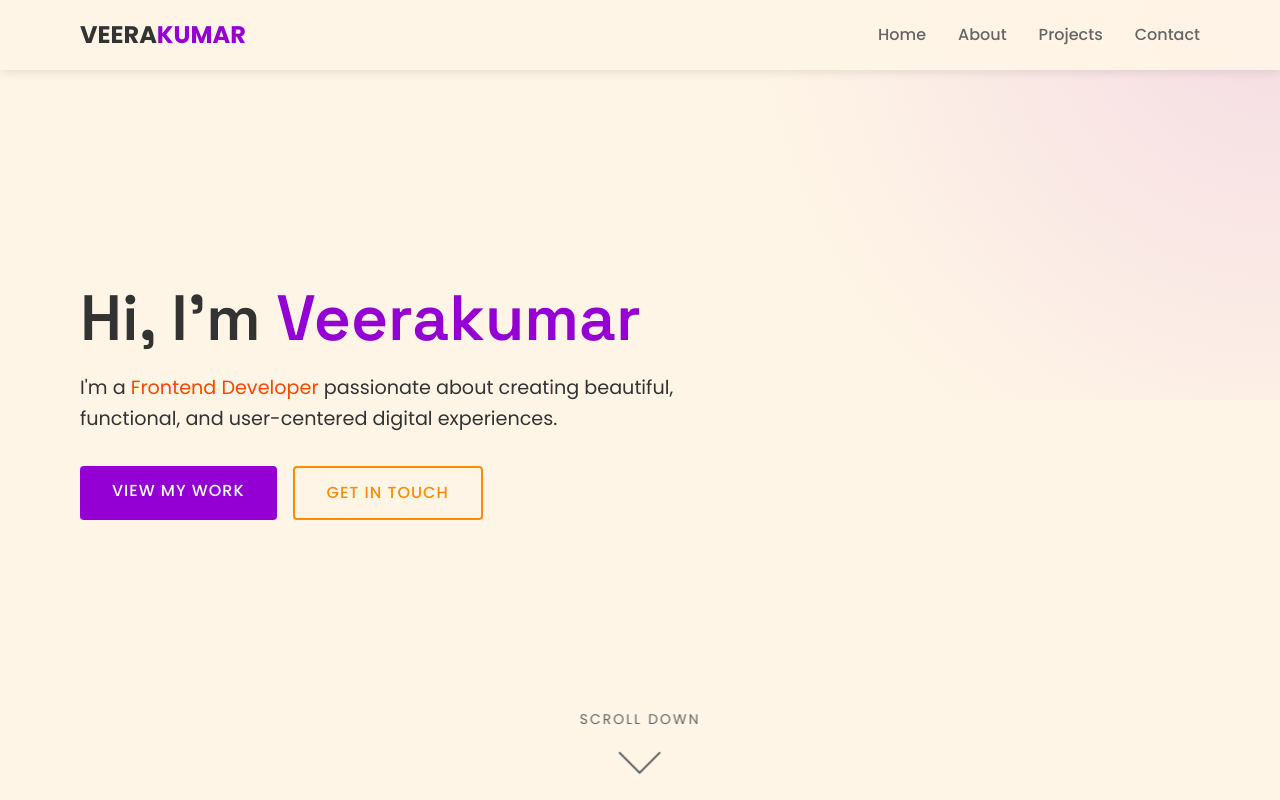
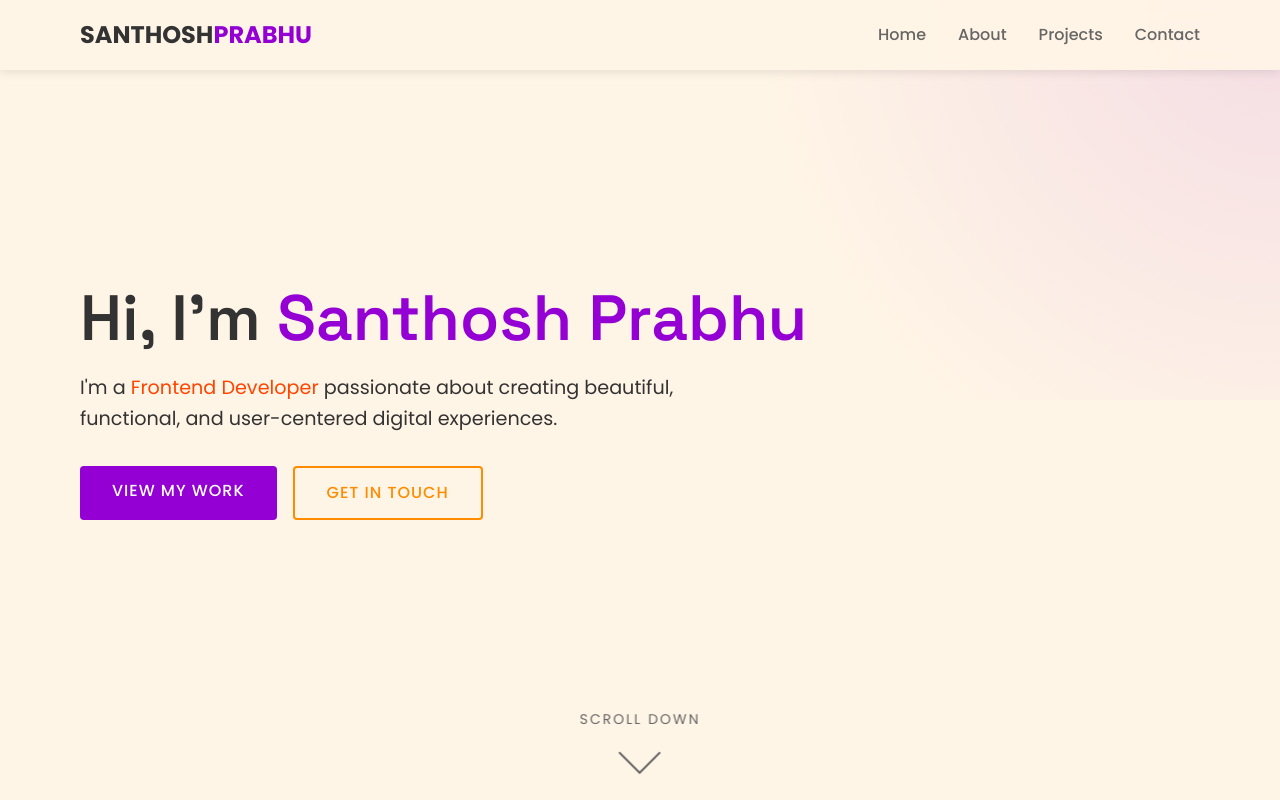
Before and after one commit to santhosh-prabhu-R/Sandy, a plain HTML site: page index.html in a window 1280 px wide. Shown: the top 800 px of the page. Drawn offline with Linux system fonts and the light colour scheme.

Commit message:
update the name

```diff
--- a/index.html
+++ b/index.html
@@ -788,7 +788,7 @@
     <!-- Header & Navigation -->
     <header id="header">
         <div class="container nav-container">
-            <a href="#home" class="logo">VEERA<span>KUMAR</span></a>
+            <a href="#home" class="logo">SANTHOSH<span>PRABHU</span></a>
             <button class="mobile-toggle" aria-label="Toggle menu">☰</button>
             <ul class="nav-links">
                 <li><a href="#home">Home</a></li>
@@ -802,7 +802,7 @@
     <!-- Hero Section -->
     <section id="home" class="hero">
         <div class="container hero-content">
-            <h1>Hi, I'm <span class="highlight">Veerakumar</span></h1>
+            <h1>Hi, I'm <span class="highlight">Santhosh Prabhu </span></h1>
             <p>I'm a <span class="accent">Frontend Developer</span> passionate about creating beautiful, functional, and user-centered digital experiences.</p>
             <div class="hero-buttons">
                 <a href="#projects" class="btn">View My Work</a>
```
